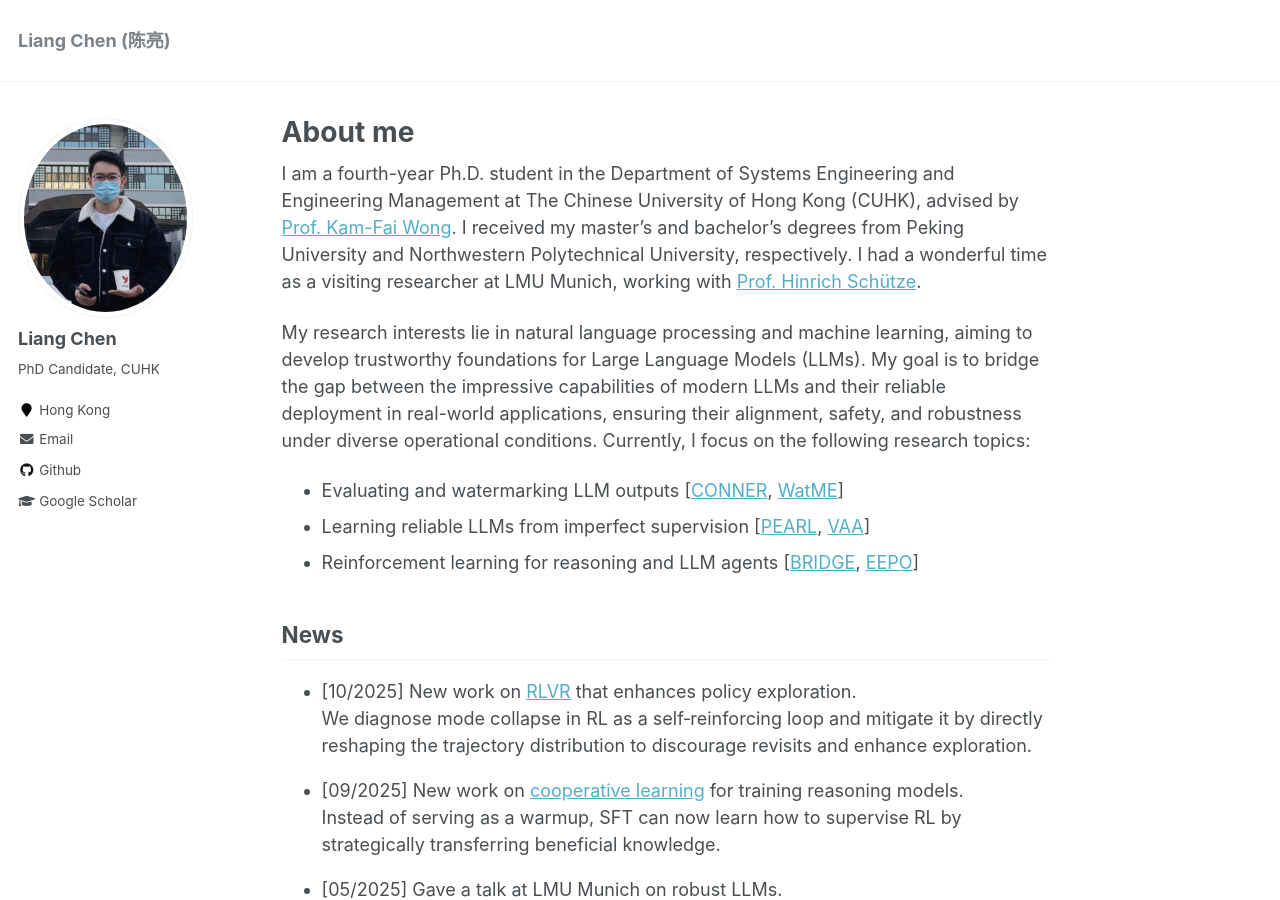
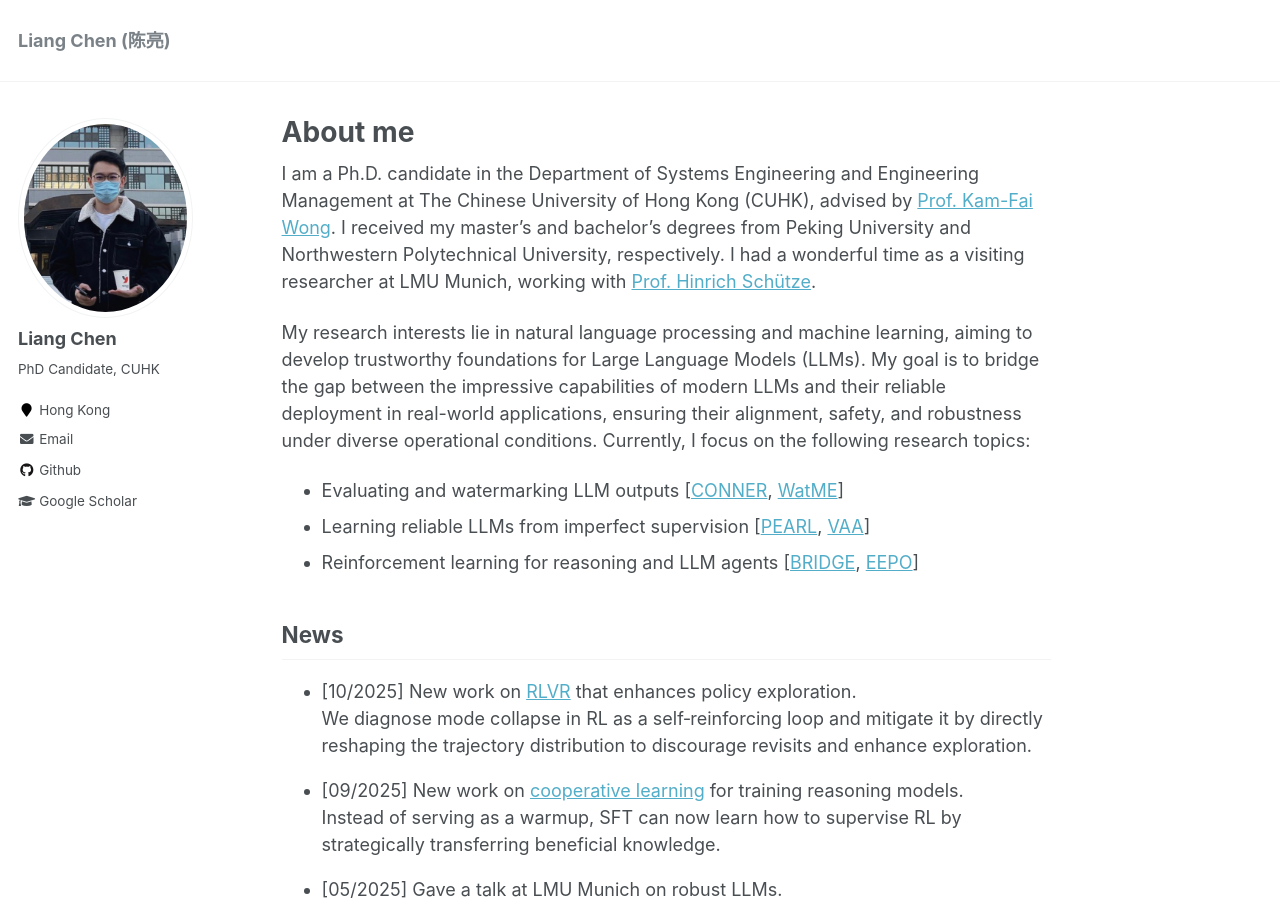
Before and after one commit to ChanLiang/ChanLiang.github.io, a Jekyll site: the page built from _pages/about.md, in a window 1280 px wide and 900 px high. Built offline with Jekyll 4.4.1, drawn with Linux system fonts in a browser that asks for light colours.

Commit message:
Update about.md

```diff
--- a/_pages/about.md
+++ b/_pages/about.md
@@ -11,7 +11,7 @@ redirect_from:
 
 
 <!-- Liang Chen is a third-year Ph.D. student in the Department of Systems Engineering and Engineering Management at The Chinese University of Hong Kong (CUHK), advised by [Prof. Kam-Fai Wong](https://www1.se.cuhk.edu.hk/~kfwong/). He received his master and bachelor degrees from Peking University and Northwestern Polytechnical University, respectively. Currently, he is a visiting researcher at LMU Munich, working with [Prof. Hinrich Schütze](https://cisnlp.github.io/about/). -->
-I am a fourth-year Ph.D. student in the Department of Systems Engineering and Engineering Management at The Chinese University of Hong Kong (CUHK), advised by [Prof. Kam-Fai Wong](https://www1.se.cuhk.edu.hk/~kfwong/). I received my master's and bachelor's degrees from Peking University and Northwestern Polytechnical University, respectively.
+I am a Ph.D. candidate in the Department of Systems Engineering and Engineering Management at The Chinese University of Hong Kong (CUHK), advised by [Prof. Kam-Fai Wong](https://www1.se.cuhk.edu.hk/~kfwong/). I received my master's and bachelor's degrees from Peking University and Northwestern Polytechnical University, respectively.
 I had a wonderful time as a visiting researcher at LMU Munich, working with [Prof. Hinrich Schütze](https://cisnlp.github.io/about/).
 <!-- Currently, I am a visiting researcher at LMU Munich, working with [Prof. Hinrich Schütze](https://cisnlp.github.io/about/). -->
 
```
